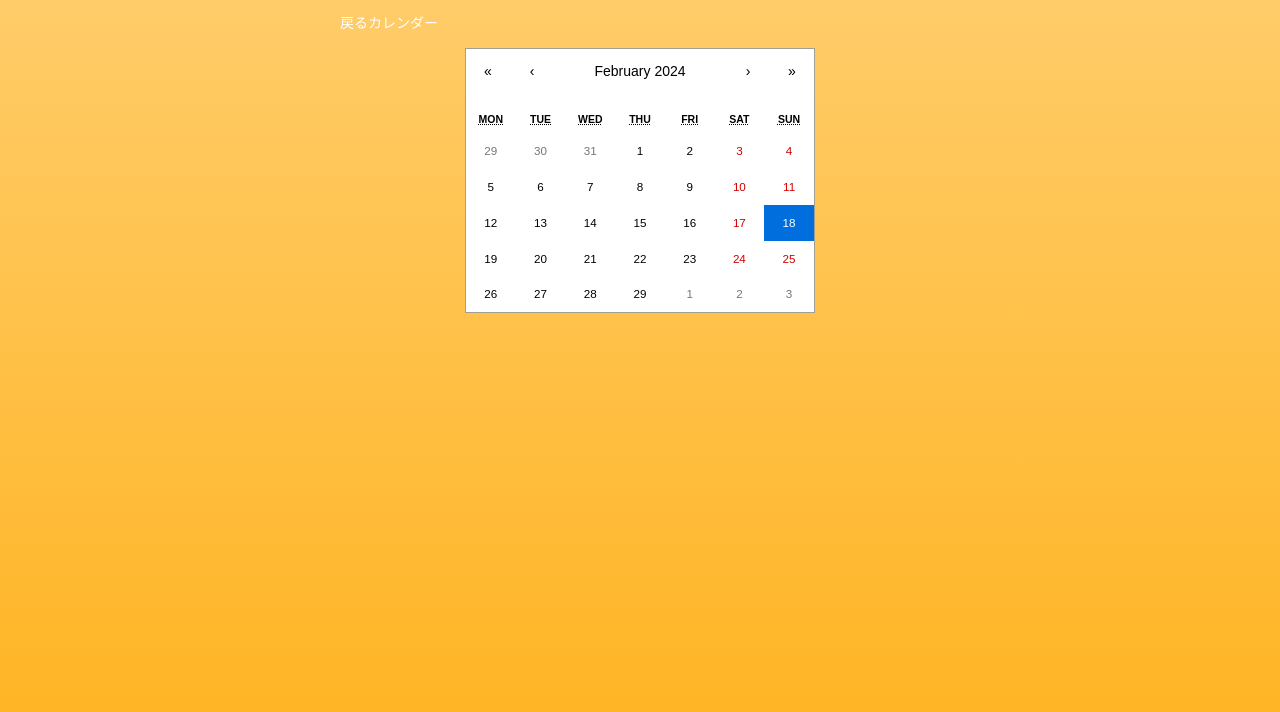
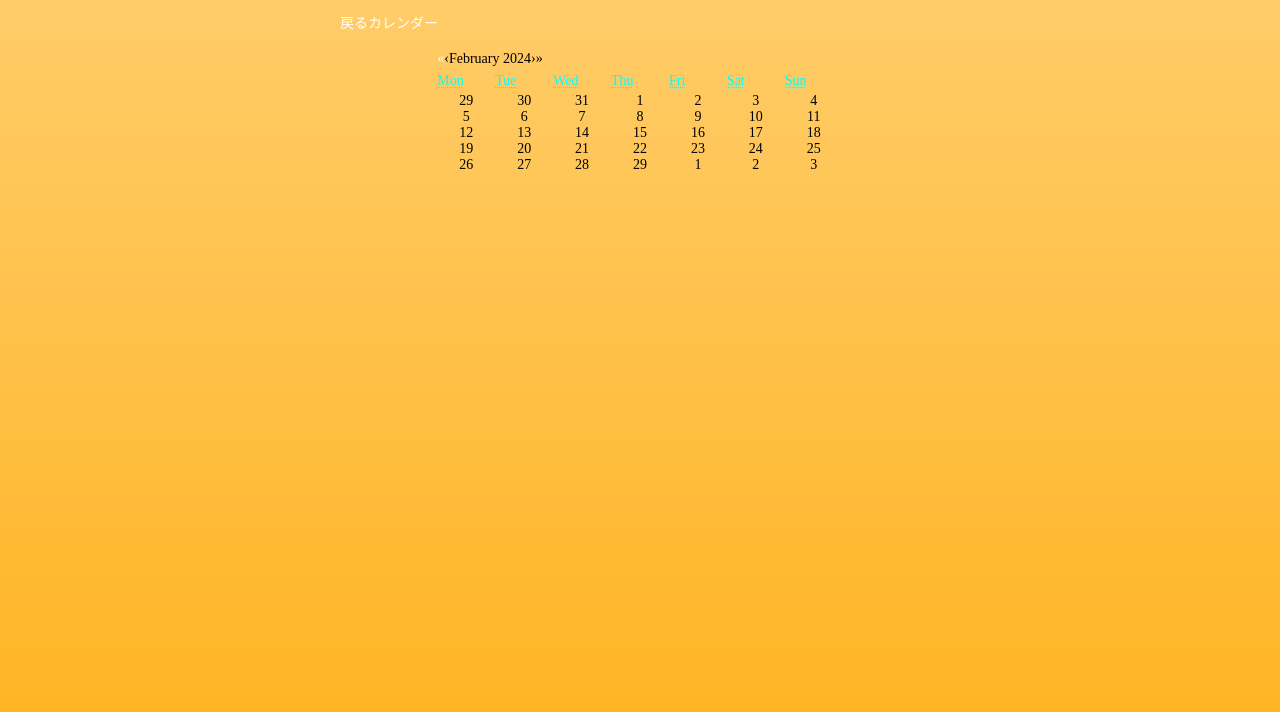
Before and after one commit to takuyaEngineer/diet-app, a React (Create React App) app: page /calendar in a window 1280 px wide. Shown: the top 712 px of the page. Built offline with nearby package versions, Linux system fonts and the light colour scheme; a web font is replaced by a local one.

Commit message:
fix カレンダーのスタイル変更

```diff
--- a/src/components/primaries/calender/month/CalendarMonth.tsx
+++ b/src/components/primaries/calender/month/CalendarMonth.tsx
@@ -1,6 +1,9 @@
 import React, { useState } from 'react'
-import Calendar from 'react-calendar'
-import 'react-calendar/dist/Calendar.css'
+import ReactCalendar from 'react-calendar'
+// import 'react-calendar/dist/Calendar.css'
+import styles from './calendarMonth.module.scss'
+import 'styles/uniquePages/calendarMonth.scss'
+import classNames from 'classnames'
 
 type ValuePiece = Date | null
 
@@ -8,7 +11,16 @@ type Value = ValuePiece | [ValuePiece, ValuePiece]
 
 const CalendarMonth: React.FC = () => {
     const [value, onChange] = useState<Value>(new Date())
-    return <Calendar onChange={onChange} value={value} />
+
+    return (
+        <div>
+            <ReactCalendar
+                onChange={onChange}
+                value={value}
+                className={classNames(styles.calendar, 'calendar_month_wrapper')}
+            />
+        </div>
+    )
 }
 
 export default CalendarMonth
--- /dev/null
+++ b/src/components/primaries/calender/month/calendarMonth.module.scss
@@ -0,0 +1,6 @@
+@charset 'utf-8';
+@use 'styles/' as g;
+
+.calendar {
+    color: aqua;
+}
--- /dev/null
+++ b/src/styles/uniquePages/calendarMonth.scss
@@ -0,0 +1,14 @@
+@charset 'utf-8';
+@use 'styles/' as g;
+
+.calendar_month_wrapper {
+    &.react-calendar {
+        max-width: 60rem;
+    }
+
+    .react-calendar__navigation {
+        .react-calendar__navigation__prev2-button {
+            color: g.colors(common, white);
+        }
+    }
+}
```
